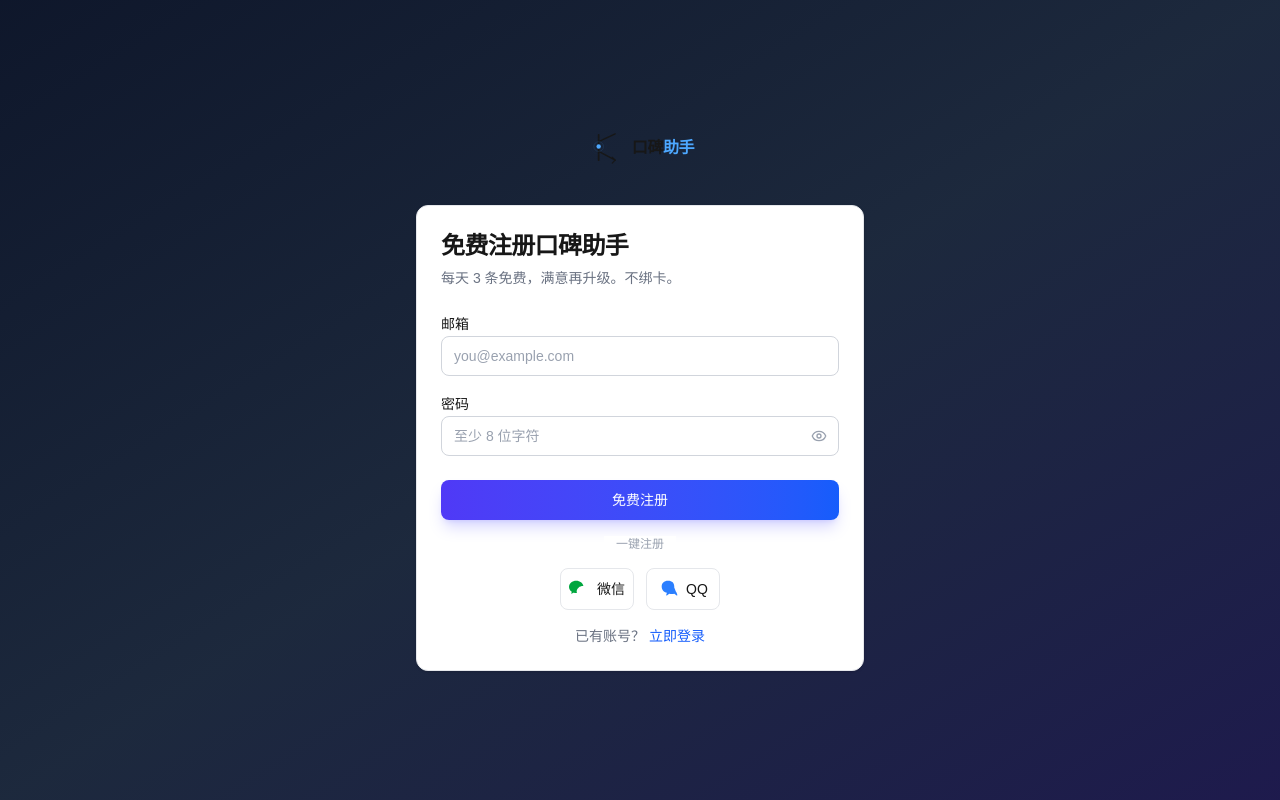
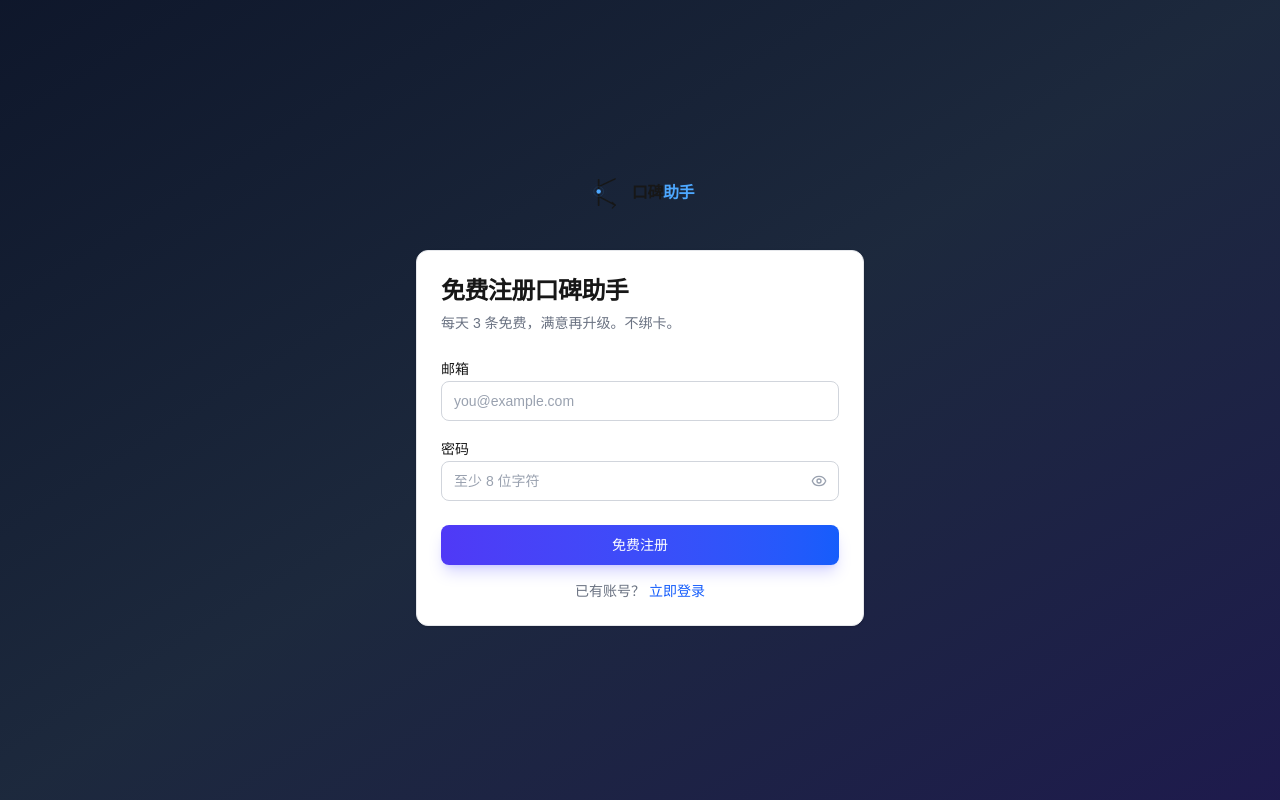
Before and after one commit to Dongzhou990/ai-review-saas, a Next.js app: page /register in a window 1280 px wide. Built offline with nearby package versions, Linux system fonts and the light colour scheme.

Commit message:
simplify: email-only login, remove social OAuth buttons

```diff
--- a/src/app/login/page.tsx
+++ b/src/app/login/page.tsx
@@ -102,32 +102,7 @@ export default function LoginPage() {
                 {loading ? "登录中..." : "登录"}
               </Button>
 
-              <div className="relative">
-                <div className="absolute inset-0 flex items-center">
-                  <div className="w-full border-t border-gray-200" />
-                </div>
-                <div className="relative flex justify-center text-xs">
-                  <span className="bg-white px-3 text-gray-400">快捷登录</span>
-                </div>
-              </div>
 
-              <div className="grid grid-cols-2 gap-3">
-                <a
-                  href="/api/auth/wechat"
-                  className="flex items-center justify-center gap-2 px-2 py-2.5 rounded-lg border border-gray-200 hover:bg-green-50 transition-colors text-sm font-medium"
-                >
-                  <svg className="w-5 h-5 text-green-600" viewBox="0 0 24 24" fill="currentColor"><path d="M8.691 2.188C3.891 2.188 0 5.476 0 9.53c0 2.212 1.17 4.203 3.002 5.55a.59.59 0 01.213.665l-.39 1.48c-.019.07-.048.141-.048.213 0 .163.13.295.29.295a.326.326 0 00.167-.054l1.903-1.114a.864.864 0 01.717-.098 10.16 10.16 0 002.837.403c.276 0 .543-.027.811-.05-.857-2.578.157-4.972 1.932-6.446 1.703-1.415 3.882-1.98 5.853-1.838-.576-3.583-4.196-6.348-8.596-6.348z"/></svg>
-                  微信
-                </a>
-
-                <a
-                  href="/api/auth/qq"
-                  className="flex items-center justify-center gap-2 px-2 py-2.5 rounded-lg border border-gray-200 hover:bg-blue-50 transition-colors text-sm font-medium"
-                >
-                  <svg className="w-5 h-5 text-blue-500" viewBox="0 0 24 24" fill="currentColor"><path d="M21.395 15.035a39.548 39.548 0 00-.803-2.264l-1.079-2.695c.001-.032.014-.562.014-.836C19.527 4.661 17.127 2 12.088 2S4.409 4.83 4.409 9.24c0 3.572 2.666 6.525 6.28 7.286l-.672 2.004c-.104.313-.177.548-.177.655 0 .381.295.62.689.62.168 0 .354-.073.529-.207l2.428-1.831c.998.154 2.03.232 3.065.232 1.033 0 2.053-.077 3.043-.229l2.412 1.83c.175.135.361.208.53.208.394 0 .69-.239.69-.62 0-.108-.074-.344-.179-.657l-.673-2.006z"/></svg>
-                  QQ
-                </a>
-              </div>
 
               <p className="text-sm text-gray-500 text-center">
                 还没有账号？{" "}
--- a/src/app/register/page.tsx
+++ b/src/app/register/page.tsx
@@ -103,32 +103,7 @@ export default function RegisterPage() {
                 {loading ? "注册中..." : "免费注册"}
               </Button>
 
-              <div className="relative">
-                <div className="absolute inset-0 flex items-center">
-                  <div className="w-full border-t border-gray-200" />
-                </div>
-                <div className="relative flex justify-center text-xs">
-                  <span className="bg-white px-3 text-gray-400">一键注册</span>
-                </div>
-              </div>
 
-              <div className="grid grid-cols-2 gap-3">
-                <a
-                  href="/api/auth/wechat"
-                  className="flex items-center justify-center gap-2 px-2 py-2.5 rounded-lg border border-gray-200 hover:bg-green-50 transition-colors text-sm font-medium"
-                >
-                  <svg className="w-5 h-5 text-green-600" viewBox="0 0 24 24" fill="currentColor"><path d="M8.691 2.188C3.891 2.188 0 5.476 0 9.53c0 2.212 1.17 4.203 3.002 5.55a.59.59 0 01.213.665l-.39 1.48c-.019.07-.048.141-.048.213 0 .163.13.295.29.295a.326.326 0 00.167-.054l1.903-1.114a.864.864 0 01.717-.098 10.16 10.16 0 002.837.403c.276 0 .543-.027.811-.05-.857-2.578.157-4.972 1.932-6.446 1.703-1.415 3.882-1.98 5.853-1.838-.576-3.583-4.196-6.348-8.596-6.348z"/></svg>
-                  微信
-                </a>
-
-                <a
-                  href="/api/auth/qq"
-                  className="flex items-center justify-center gap-2 px-2 py-2.5 rounded-lg border border-gray-200 hover:bg-blue-50 transition-colors text-sm font-medium"
-                >
-                  <svg className="w-5 h-5 text-blue-500" viewBox="0 0 24 24" fill="currentColor"><path d="M21.395 15.035a39.548 39.548 0 00-.803-2.264l-1.079-2.695c.001-.032.014-.562.014-.836C19.527 4.661 17.127 2 12.088 2S4.409 4.83 4.409 9.24c0 3.572 2.666 6.525 6.28 7.286l-.672 2.004c-.104.313-.177.548-.177.655 0 .381.295.62.689.62.168 0 .354-.073.529-.207l2.428-1.831c.998.154 2.03.232 3.065.232 1.033 0 2.053-.077 3.043-.229l2.412 1.83c.175.135.361.208.53.208.394 0 .69-.239.69-.62 0-.108-.074-.344-.179-.657l-.673-2.006z"/></svg>
-                  QQ
-                </a>
-              </div>
 
               <p className="text-sm text-gray-500 text-center">
                 已有账号？{" "}
```
